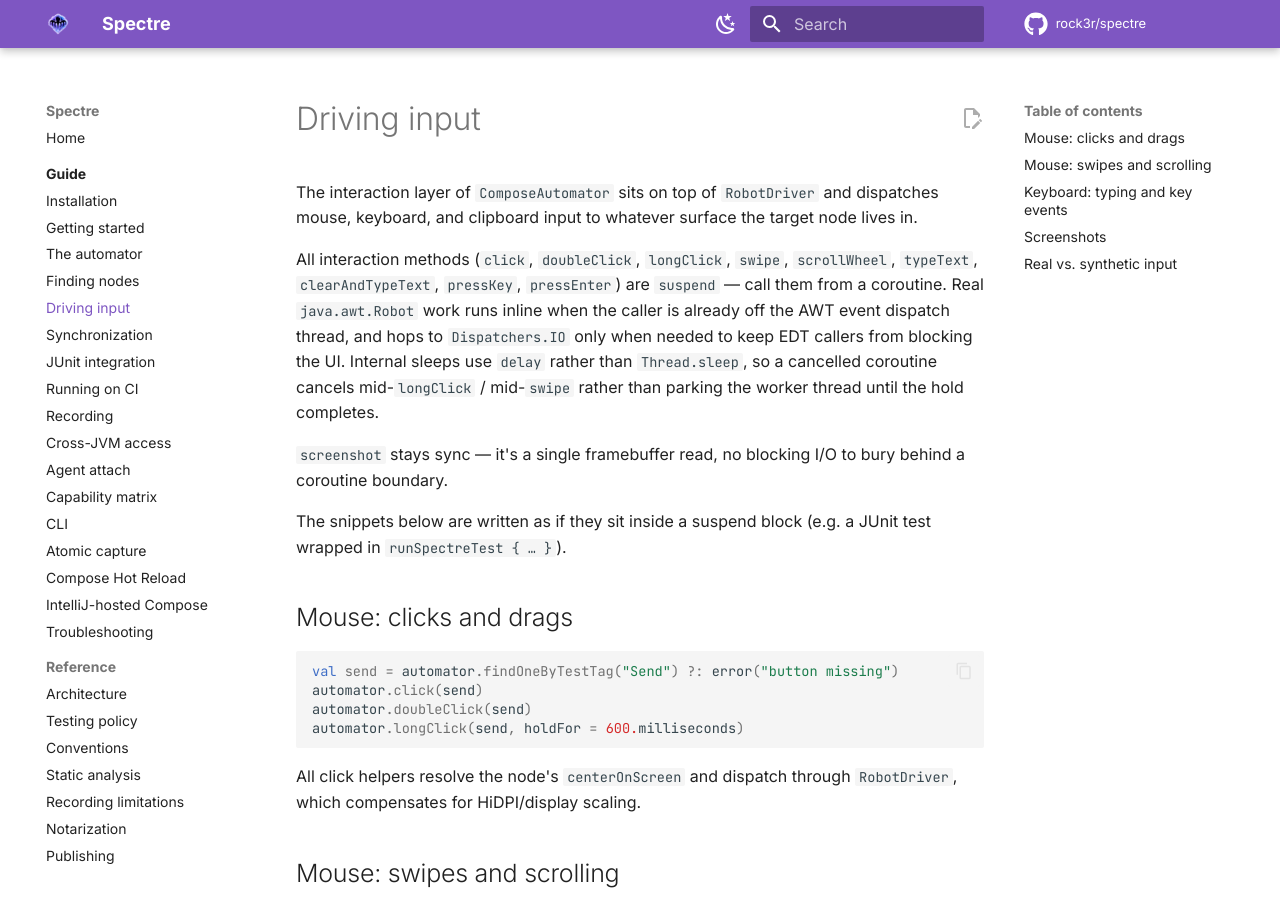
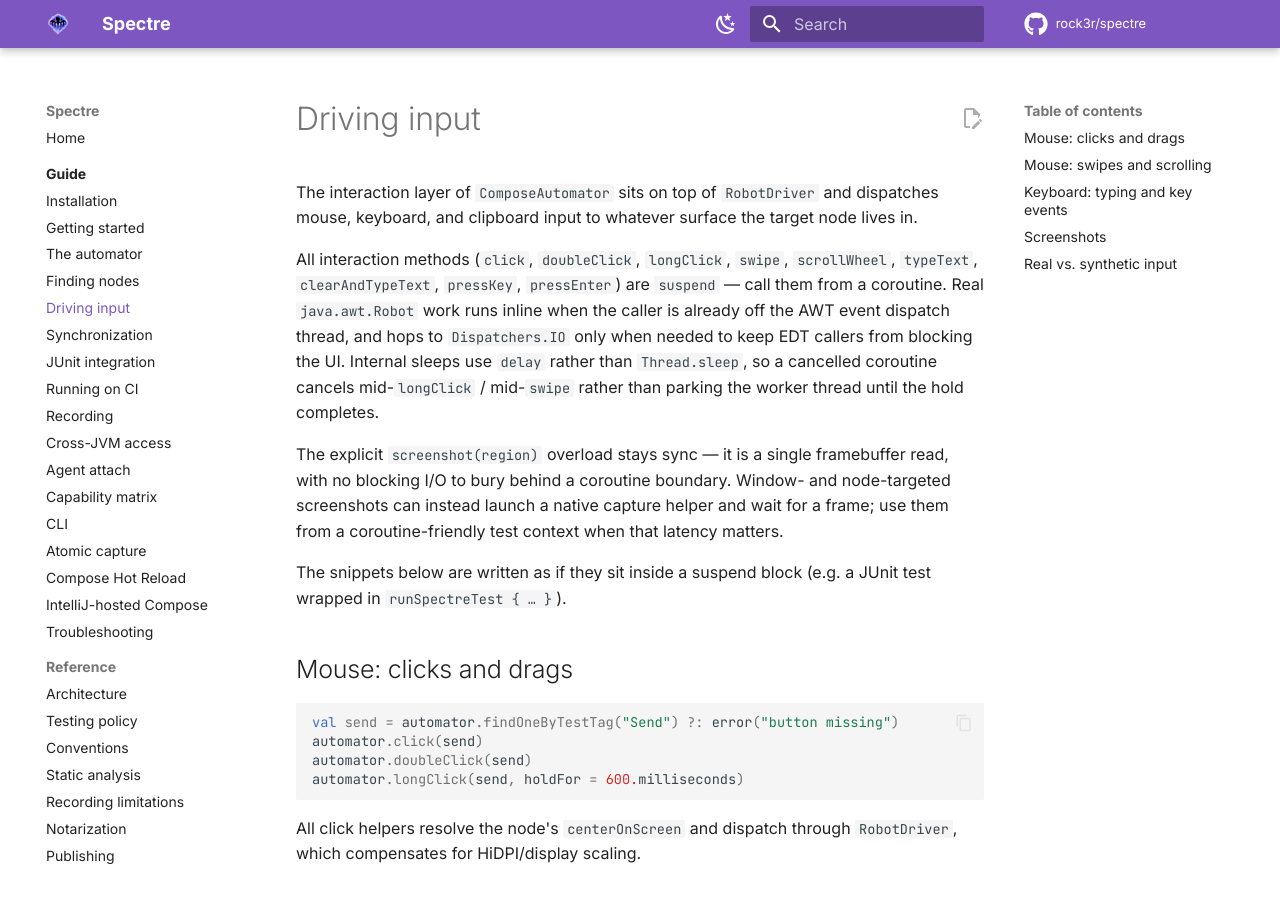
Before and after one commit to rock3r/spectre, an MkDocs documentation site: the page built from docs/guide/interactions.md, in a window 1280 px wide and 900 px high. Built offline with MkDocs 1.6.1 and Material for MkDocs 9.7.7, drawn with Linux system fonts in a browser that asks for light colours; comment, search, counter and statistics services are not loaded.

Commit message:
fix native screenshot fallback handling

```diff
--- a/docs/guide/interactions.md
+++ b/docs/guide/interactions.md
@@ -11,8 +11,10 @@ keep EDT callers from blocking the UI. Internal sleeps use `delay` rather than
 `Thread.sleep`, so a cancelled coroutine cancels mid-`longClick` / mid-`swipe` rather
 than parking the worker thread until the hold completes.
 
-`screenshot` stays sync — it's a single framebuffer read, no blocking I/O to bury
-behind a coroutine boundary.
+The explicit `screenshot(region)` overload stays sync — it is a single framebuffer
+read, with no blocking I/O to bury behind a coroutine boundary. Window- and
+node-targeted screenshots can instead launch a native capture helper and wait for a
+frame; use them from a coroutine-friendly test context when that latency matters.
 
 The snippets below are written as if they sit inside a suspend block (e.g. a JUnit
 test wrapped in `runSpectreTest { … }`).
```
Also changed, not shown: 2 other files.
